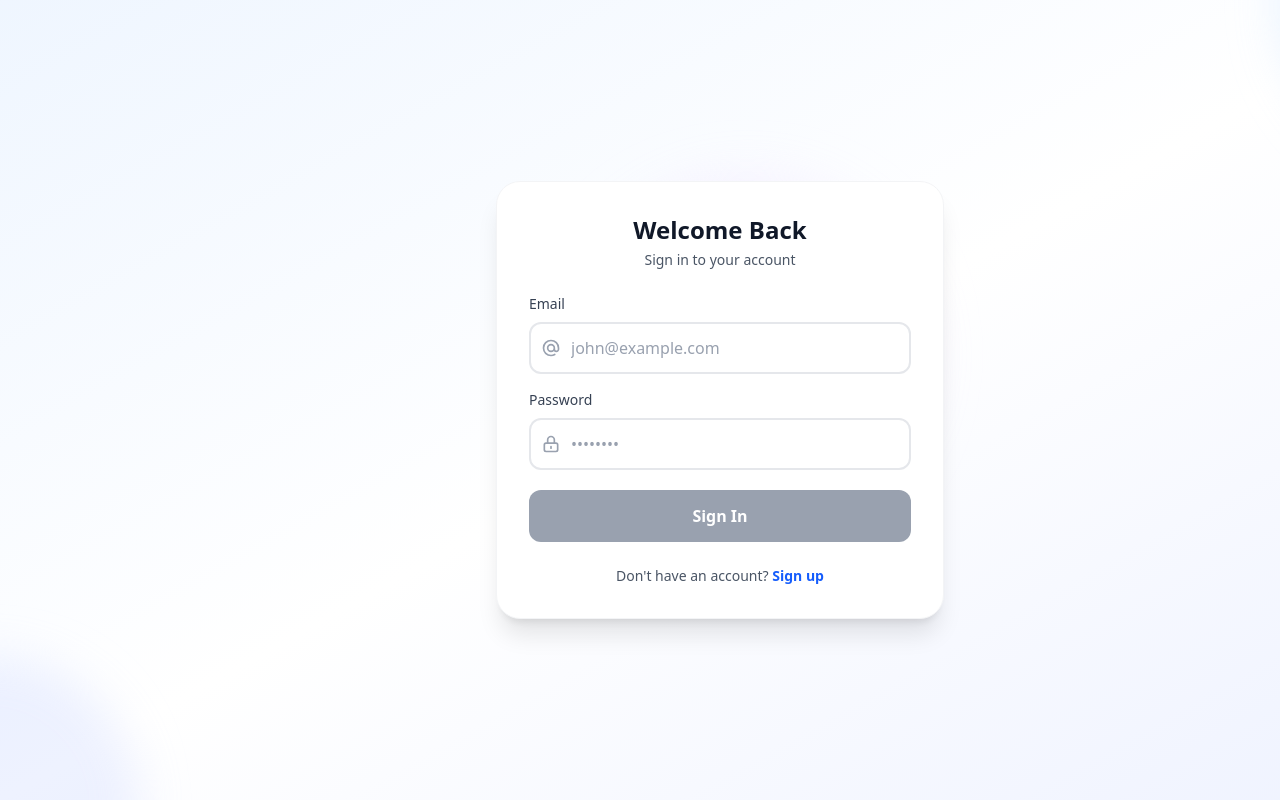
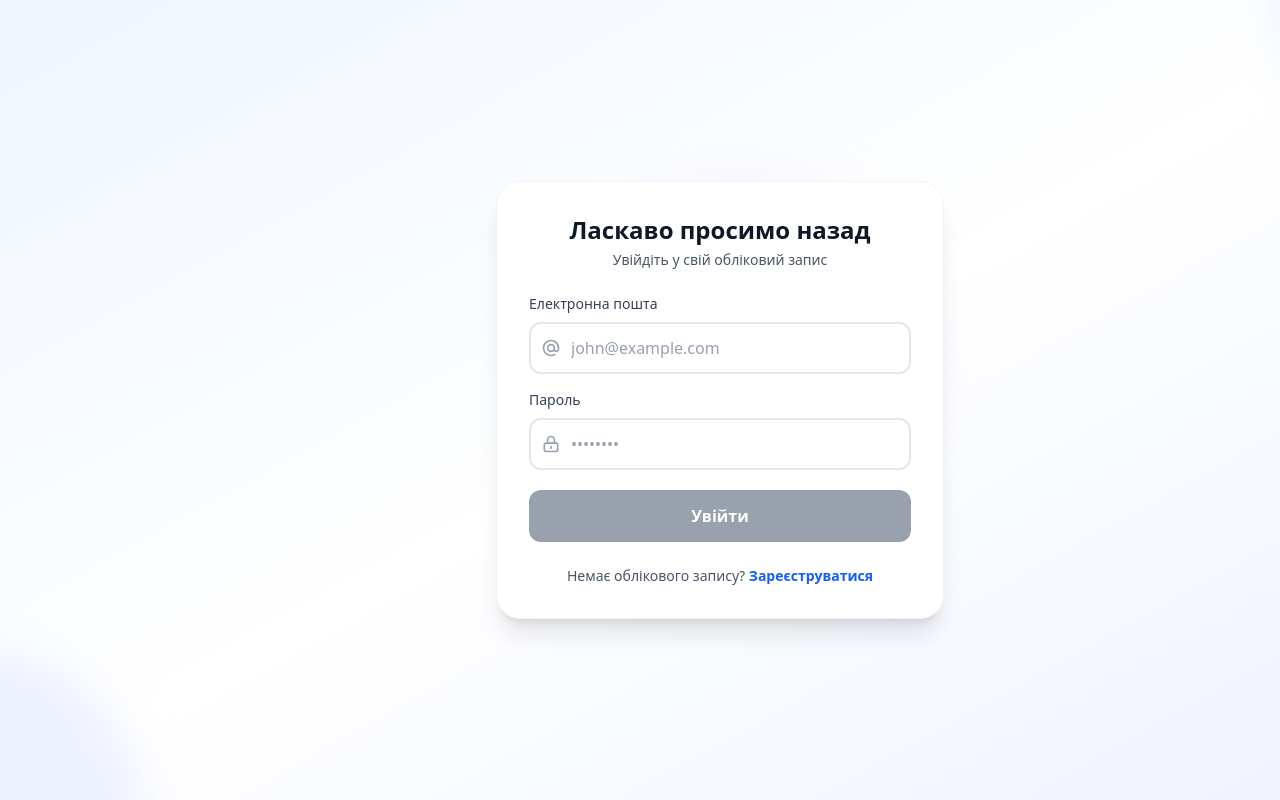
Before and after one commit to Amigo20057/financial_dashboard, a React (Vite) app in the folder client/: page /auth/login in a window 1280 px wide. Shown: the top 800 px of the page. Built offline with nearby package versions, Linux system fonts and the light colour scheme.

Commit message:
fix language in form

```diff
--- a/client/src/components/ui/form.tsx
+++ b/client/src/components/ui/form.tsx
@@ -62,12 +62,12 @@ export default function Form({ type, setMessageType, setMessageText }: IProps) {
     <form onSubmit={handleSubmit(onSubmit)} className="space-y-5">
       <div className="text-center mb-6">
         <h2 className="text-2xl font-bold !text-gray-900">
-          {type === "register" ? "Create Account" : "Welcome Back"}
+          {type === "register" ? "Створити акаунт" : "Ласкаво просимо назад"}
         </h2>
         <p className="text-gray-600 text-sm mt-1">
           {type === "register"
-            ? "Sign up to get started"
-            : "Sign in to your account"}
+            ? "Зареєструйтесь, щоб розпочати"
+            : "Увійдіть у свій обліковий запис"}
         </p>
       </div>
 
@@ -75,7 +75,7 @@ export default function Form({ type, setMessageType, setMessageText }: IProps) {
         <div className="space-y-4">
           <div>
             <label className="block text-sm font-medium text-gray-700 mb-2">
-              Full Name
+              ПІ
             </label>
             <div className="relative">
               <div className="absolute inset-y-0 left-0 pl-3 flex items-center pointer-events-none">
@@ -98,19 +98,19 @@ export default function Form({ type, setMessageType, setMessageText }: IProps) {
               <input
                 type="text"
                 {...register("fullName", {
-                  required: "Full name is required",
+                  required: "ПІ є обов'язковим",
                   minLength: {
                     value: 2,
-                    message: "Name must be at least 2 characters",
+                    message: "Ім'я має містити щонайменше 2 символи",
                   },
                   maxLength: {
                     value: 50,
-                    message: "Name must not exceed 50 characters",
+                    message: "Ім'я не повинно перевищувати 50 символів",
                   },
                   validate: {
                     hasTwoWords: (value) =>
                       value.trim().split(" ").length >= 2 ||
-                      "Full name must contain at least first and last name",
+                      "Повне ім'я повинно містити щонайменше ім'я та прізвище",
                   },
                 })}
                 placeholder="John Doe"
@@ -156,7 +156,7 @@ export default function Form({ type, setMessageType, setMessageText }: IProps) {
 
           <div>
             <label className="block text-sm font-medium text-gray-700 mb-2">
-              Email
+              Електронна пошта
             </label>
             <div className="relative">
               <div className="absolute inset-y-0 left-0 pl-3 flex items-center pointer-events-none">
@@ -179,10 +179,10 @@ export default function Form({ type, setMessageType, setMessageText }: IProps) {
               <input
                 type="email"
                 {...register("email", {
-                  required: "Email is required",
+                  required: "Необхідно вказати адресу електронної пошти",
                   pattern: {
                     value: /^[A-Z0-9._%+-]+@[A-Z0-9.-]+\.[A-Z]{2,}$/i,
-                    message: "Invalid email address",
+                    message: "Недійсна адреса електронної пошти",
                   },
                 })}
                 placeholder="john@example.com"
@@ -228,7 +228,7 @@ export default function Form({ type, setMessageType, setMessageText }: IProps) {
 
           <div>
             <label className="block text-sm font-medium text-gray-700 mb-2">
-              Password
+              Пароль
             </label>
             <div className="relative">
               <div className="absolute inset-y-0 left-0 pl-3 flex items-center pointer-events-none">
@@ -251,14 +251,14 @@ export default function Form({ type, setMessageType, setMessageText }: IProps) {
               <input
                 type="password"
                 {...register("password", {
-                  required: "Password is required",
+                  required: "Необхідно ввести пароль",
                   minLength: {
                     value: 5,
-                    message: "Password must be at least 5 characters",
+                    message: "Пароль має містити щонайменше 5 символів",
                   },
                   maxLength: {
                     value: 100,
-                    message: "Password must not exceed 100 characters",
+                    message: "Пароль не повинен перевищувати 100 символів",
                   },
                 })}
                 placeholder="••••••••"
@@ -308,7 +308,7 @@ export default function Form({ type, setMessageType, setMessageText }: IProps) {
         <div className="space-y-4">
           <div>
             <label className="block text-sm font-medium text-gray-700 mb-2">
-              Email
+              Електронна пошта
             </label>
             <div className="relative">
               <div className="absolute inset-y-0 left-0 pl-3 flex items-center pointer-events-none">
@@ -331,10 +331,10 @@ export default function Form({ type, setMessageType, setMessageText }: IProps) {
               <input
                 type="email"
                 {...register("email", {
-                  required: "Email is required",
+                  required: "Необхідно вказати адресу електронної пошти",
                   pattern: {
                     value: /^[A-Z0-9._%+-]+@[A-Z0-9.-]+\.[A-Z]{2,}$/i,
-                    message: "Invalid email address",
+                    message: "Недійсна адреса електронної пошти",
                   },
                 })}
                 placeholder="john@example.com"
@@ -381,7 +381,7 @@ export default function Form({ type, setMessageType, setMessageText }: IProps) {
           <div>
             <div className="flex items-center justify-between mb-2">
               <label className="block text-sm font-medium text-gray-700">
-                Password
+                Пароль
               </label>
             </div>
             <div className="relative">
@@ -405,10 +405,10 @@ export default function Form({ type, setMessageType, setMessageText }: IProps) {
               <input
                 type="password"
                 {...register("password", {
-                  required: "Password is required",
+                  required: "Необхідно ввести пароль",
                   minLength: {
                     value: 5,
-                    message: "Password must be at least 5 characters",
+                    message: "Пароль має містити щонайменше 5 символів",
                   },
                 })}
                 placeholder="••••••••"
@@ -487,31 +487,31 @@ export default function Form({ type, setMessageType, setMessageText }: IProps) {
           </svg>
         )}
         {userState.status === "loading"
-          ? "Processing..."
+          ? "Обробка..."
           : type === "register"
-          ? "Create Account"
-          : "Sign In"}
+          ? "Створити акаунт"
+          : "Увійти"}
       </button>
 
       <p className="text-center text-sm text-gray-600 mt-6">
         {type === "register" ? (
           <>
-            Already have an account?{" "}
+            Вже є акаунт?{" "}
             <Link
               to="/auth/login"
               className="font-semibold text-blue-600 hover:text-blue-700 transition-colors"
             >
-              Sign in
+              Увійти
             </Link>
           </>
         ) : (
           <>
-            Don't have an account?{" "}
+            Немає облікового запису?{" "}
             <Link
               to="/auth/register"
               className="font-semibold text-blue-600 hover:text-blue-700 transition-colors"
             >
-              Sign up
+              Зареєструватися
             </Link>
           </>
         )}
```
Also changed, not shown: 1 other file (tests, documents, lock files or other folders).
